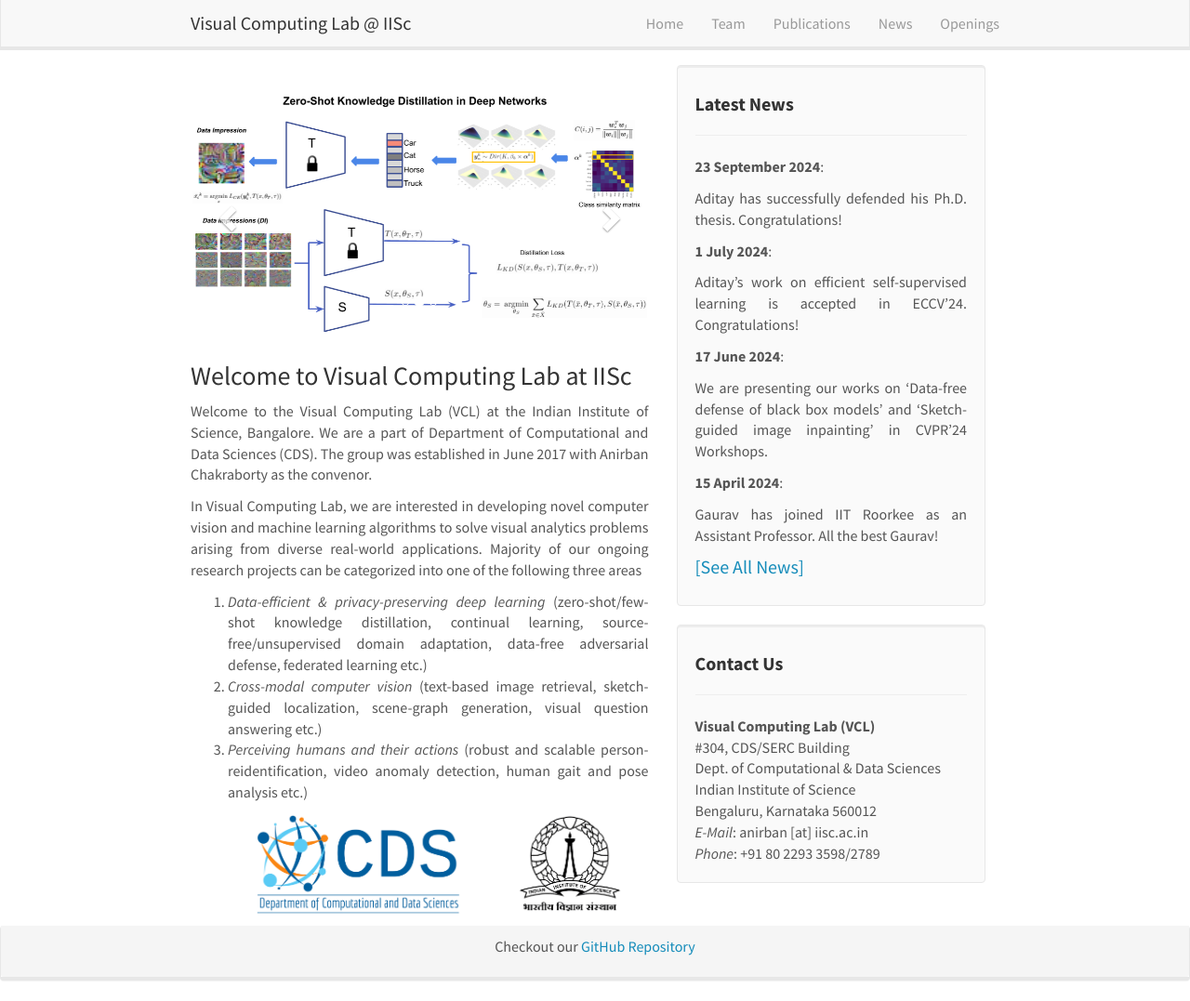
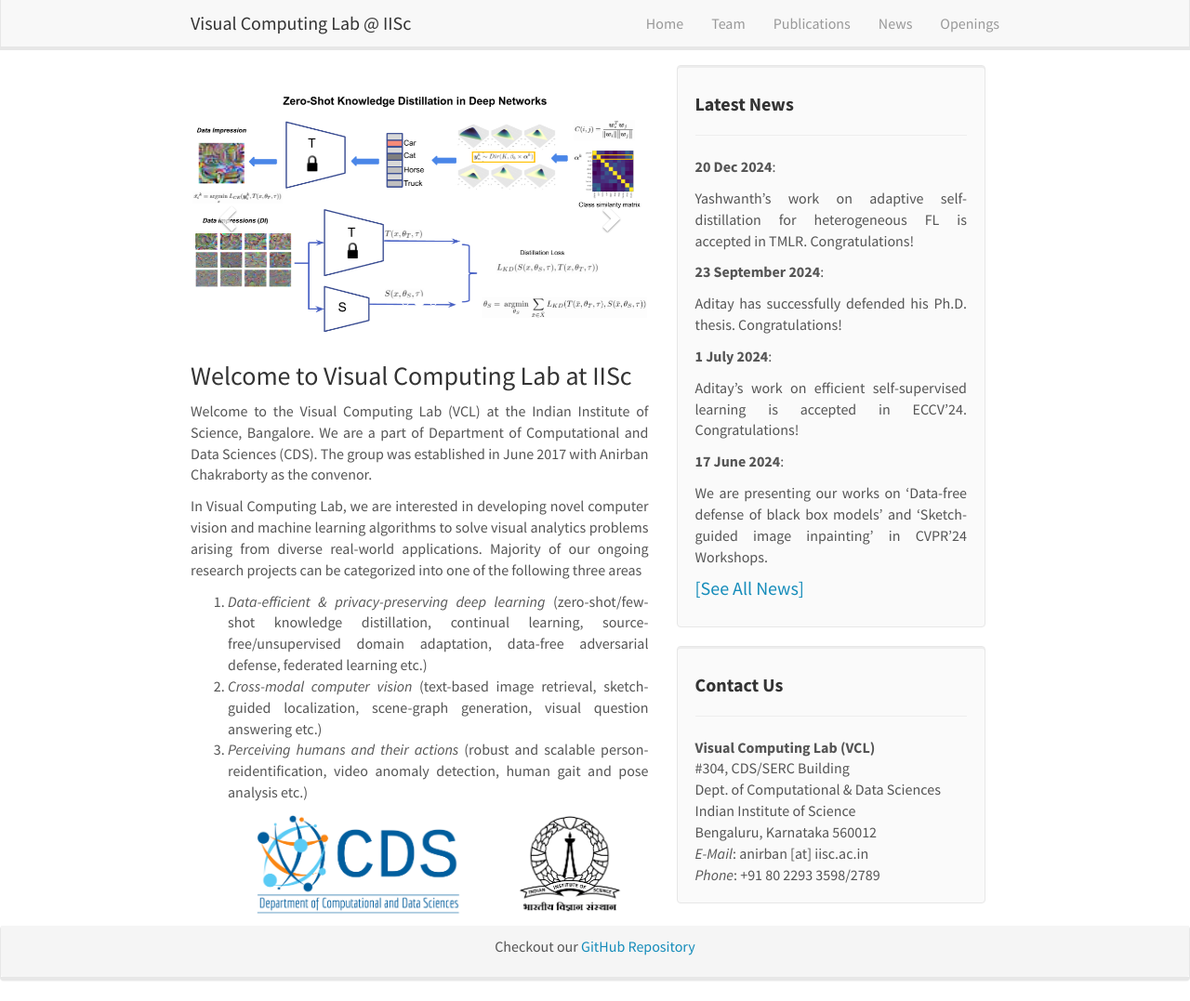
Before and after one commit to vcl-iisc/vclab-website, a Jekyll site: the page built from _pages/home.md, in a window 1280 px wide and 1077 px high. Shown: the whole window at 93% size. Built offline with Jekyll 4.4.1, drawn with Linux system fonts in a browser that asks for light colours; nearby versions of some CDN libraries.

Commit message:
Update news.yml

```diff
--- a/_data/news.yml
+++ b/_data/news.yml
@@ -1,3 +1,6 @@
+- date: 20 Dec 2024
+  headline: Yashwanth's work on adaptive self-distillation for heterogeneous FL is accepted in TMLR. Congratulations!
+
 - date: 23 September 2024
   headline: Aditay has successfully defended his Ph.D. thesis. Congratulations!
 
```
